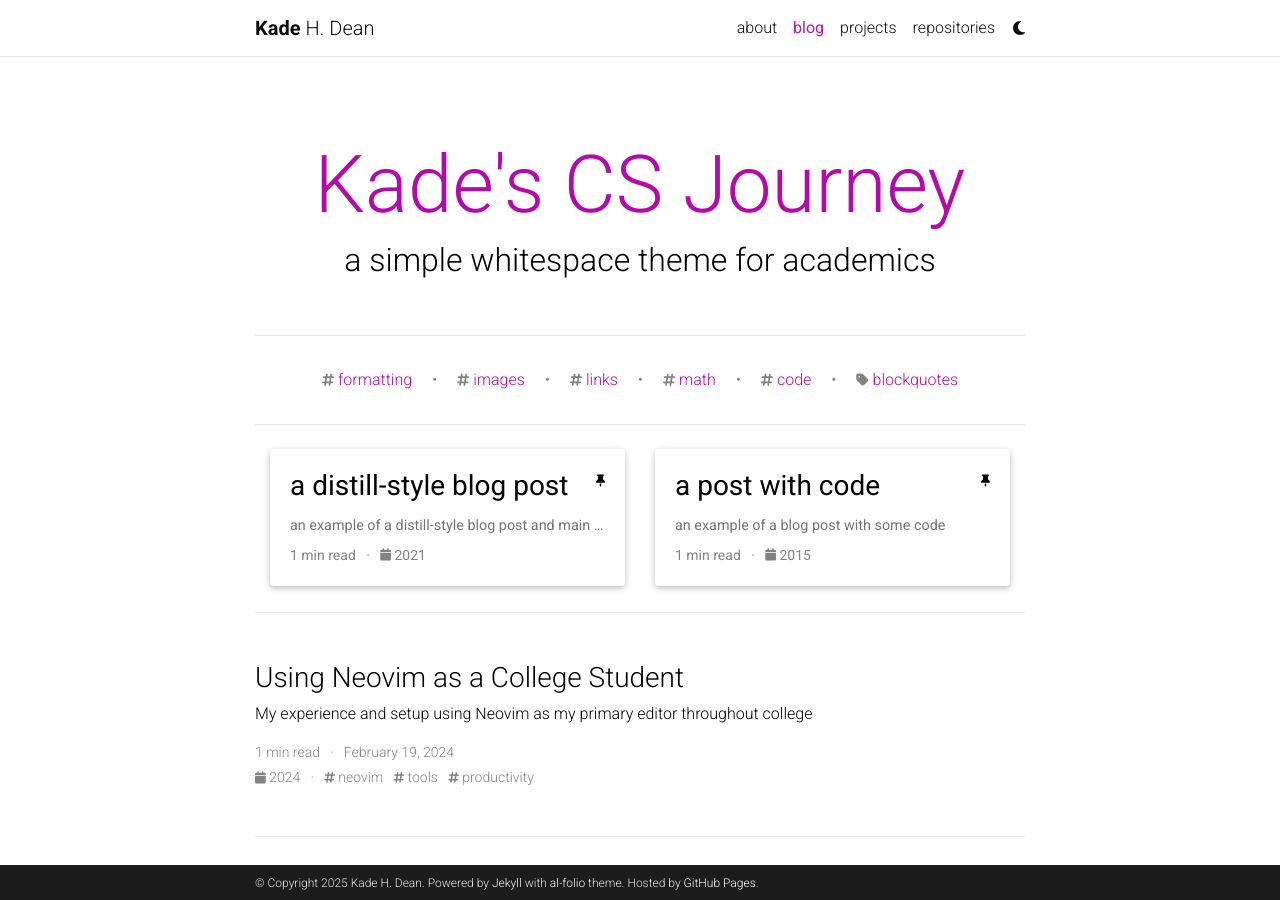
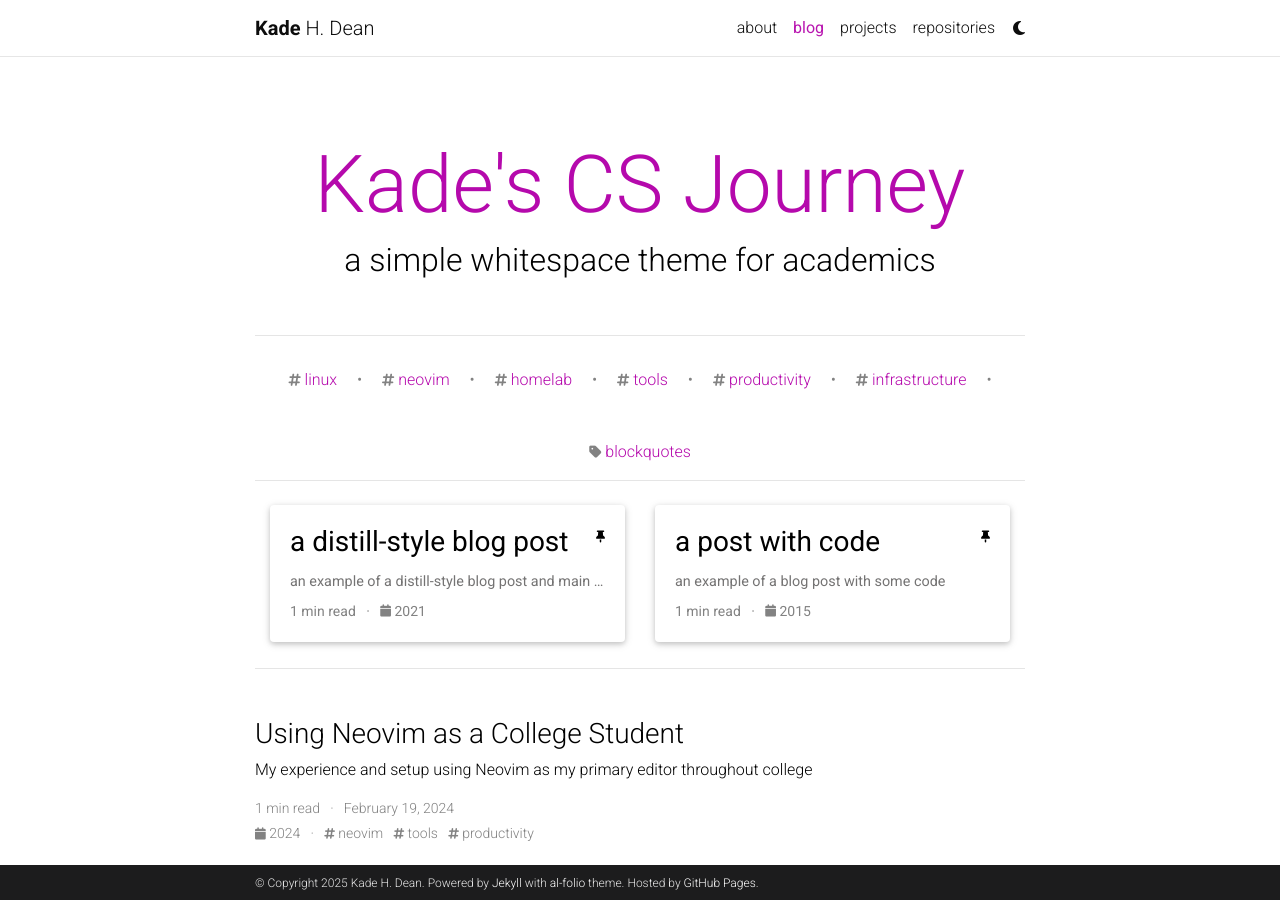
Before and after one commit to kaderator2/kaderator2.github.io, a Jekyll site: the page built from blog/index.html, in a window 1280 px wide and 900 px high. Built offline with Jekyll 4.4.1, drawn with Linux system fonts in a browser that asks for light colours; the list of posts is cut into pages by our own code; comment, search, counter and statistics services are not loaded; a style sheet for code colours, icons or effects is not loaded.

Commit message:
feat: Update blog page tags to reflect Neovim, Linux, and Home Lab content

```diff
--- a/blog/index.html
+++ b/blog/index.html
@@ -28,7 +28,8 @@ pagination:
   {% if site.display_tags or site.display_categories %}
   <div class="tag-category-list">
     <ul class="p-0 m-0">
-      {% for tag in site.display_tags %}
+      {% assign relevant_tags = "linux,neovim,homelab,tools,productivity,infrastructure" | split: "," %}
+      {% for tag in relevant_tags %}
         <li>
           <i class="fa-solid fa-hashtag fa-sm"></i> <a href="{{ tag | slugify | prepend: '/blog/tag/' | relative_url }}">{{ tag }}</a>
         </li>
```
